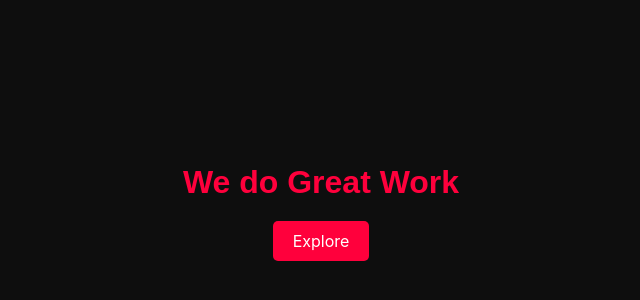
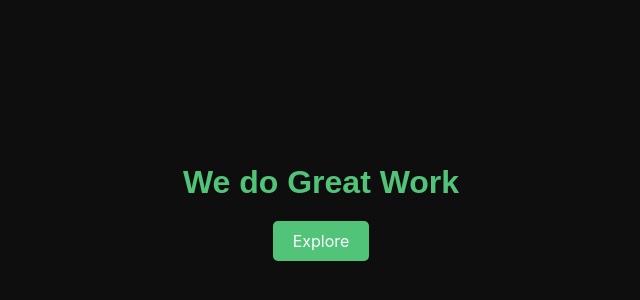
Before and after one commit to MohdHuzaifa2/cohort-2-git, a plain HTML site: page index.html in a window 1280 px wide. Shown: the part 188-488 px from the top of the page, without its empty margins (319-959 px from the left). Drawn offline with Linux system fonts and the light colour scheme.

Commit message:
second commit

```diff
--- a/style.css
+++ b/style.css
@@ -20,7 +20,7 @@ body {
 }
 
 h1 {
-    color: rgb(255, 0, 60);
+    color: rgb(81,196,121);
     font-weight: medium;
 }
 
@@ -28,7 +28,7 @@ button {
     padding: 10px 20px;
     font-size: 16px;
     color: white;
-    background-color: rgb(255, 0, 60);
+    background-color: rgb(81, 196, 121);
     border: none;
     border-radius: 5px;
     cursor: pointer;
```
